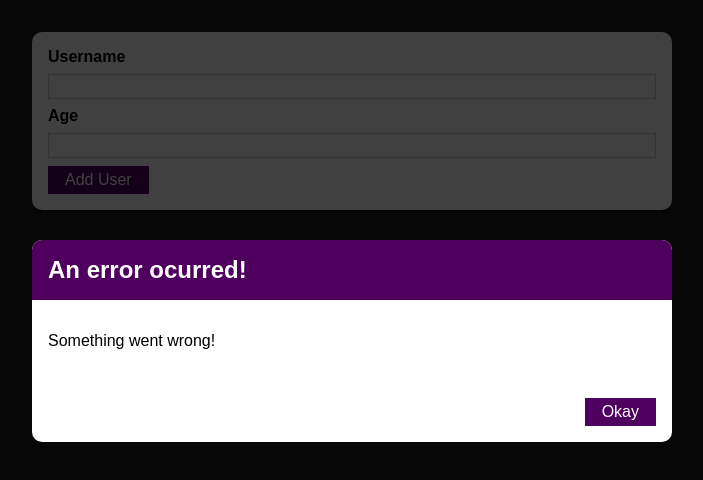
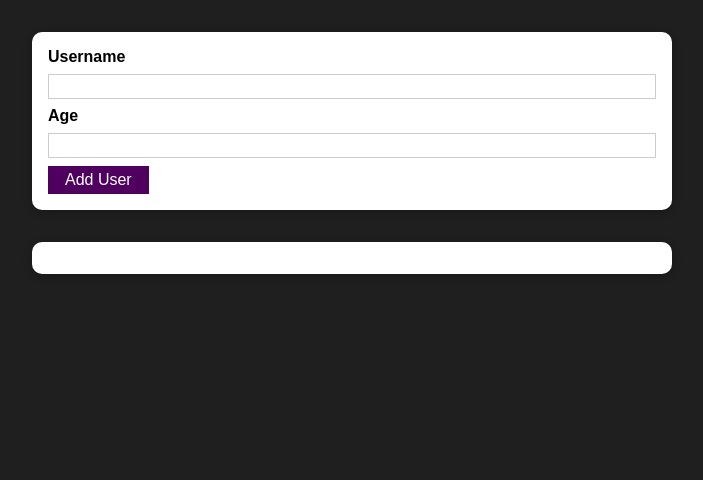
Before and after one commit to gustavoeyros/users-project-reactjs, a React (Create React App) app: page / in a window 1280 px wide. Shown: the top 480 px of the page, without its empty margins (288-991 px from the left). Built offline with nearby package versions, Linux system fonts and the light colour scheme.

Commit message:
feat: modal error interaction

```diff
--- a/src/components/UI/ErrorModal.js
+++ b/src/components/UI/ErrorModal.js
@@ -5,7 +5,7 @@ import style from "./ErrorModal.module.css";
 const ErrorModal = (props) => {
   return (
     <div>
-      <div className={style.backdrop} />
+      <div className={style.backdrop} onClick={props.onConfirm} />
       <Card className={style.modal}>
         <header className={style.header}>
           <h2>{props.title}</h2>
@@ -14,7 +14,7 @@ const ErrorModal = (props) => {
           <p>{props.message}</p>
         </div>
         <footer className={style.actions}>
-          <Button>Okay</Button>
+          <Button onClick={props.onConfirm}>Okay</Button>
         </footer>
       </Card>
     </div>
--- a/src/components/Users/AddUser.js
+++ b/src/components/Users/AddUser.js
@@ -8,13 +8,23 @@ const AddUser = (props) => {
   const [enteredUsername, setEnteredUsername] = useState("");
   const [enteredAge, setEnteredAge] = useState("");
 
+  const [error, setError] = useState();
+
   const addUserHandler = (event) => {
     event.preventDefault();
     //validations
     if (enteredUsername.trim().length === 0 || enteredAge.trim().length === 0) {
+      setError({
+        title: "Invalid input",
+        message: "Please enter a valid name and age, no empty values.",
+      });
       return;
     }
     if (+enteredAge < 1) {
+      setError({
+        title: "Invalid age",
+        message: "Please enter a valid age bigger then 0.",
+      });
       return;
     }
     props.onAddUser(enteredUsername, enteredAge);
@@ -30,9 +40,19 @@ const AddUser = (props) => {
     setEnteredAge(event.target.value);
   };
 
+  const errorHandler = () => {
+    setError(null);
+  };
+
   return (
     <div>
-      <ErrorModal title="An error ocurred!" message="Something went wrong!" />
+      {error && (
+        <ErrorModal
+          title={error.title}
+          message={error.message}
+          onConfirm={errorHandler}
+        />
+      )}
       <Card className={style.input}>
         <form onSubmit={addUserHandler}>
           <label htmlFor="username">Username</label>
```
